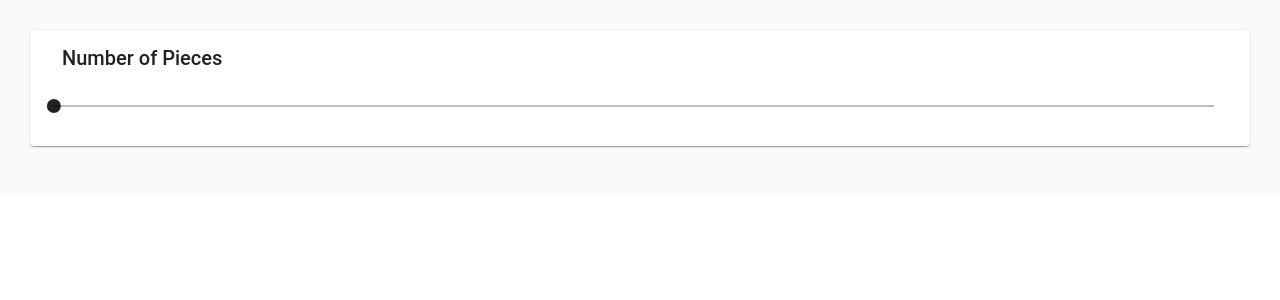
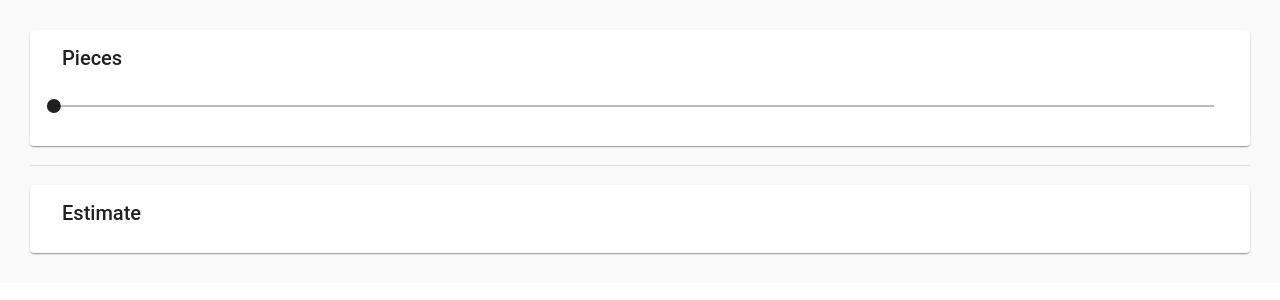
Before and after one commit to RyanDrx/angular-8-chipman-mimo, an Angular app: page / in a window 1280 px wide. Shown: the top 300 px of the page. Built offline with nearby package versions, Linux system fonts and the light colour scheme.

Commit message:
1 file modified

```diff
--- a/src/app/app.component.html
+++ b/src/app/app.component.html
@@ -1,24 +1,27 @@
 <section>
     <mat-card>
         <mat-card-header>
-			<mat-card-title> Number of Pieces</mat-card-title>
+            <mat-card-title> Pieces</mat-card-title>
         </mat-card-header>
         <mat-card-content>
-			<mat-slider thumbLabel tickInterval="auto" min="1" max="150" step="1" value="1" [(ngModel)]="value" (change)="sliderChange($event)" >
+            <mat-slider thumbLabel tickInterval="auto" min="1" max="150" step="1" value="1" [(ngModel)]="value"
+                (change)="sliderChange($event)">
             </mat-slider>
 
         </mat-card-content>
     </mat-card>
     <br />
- <mat-card *ngIf="estimated">
+    <mat-divider></mat-divider>
+    <br />
+    <mat-card>
         <mat-card-header>
             <mat-card-title>Estimate</mat-card-title>
         </mat-card-header>
         <mat-card-content>
-
+            <div *ngIf="estimated">
                 <mat-grid-list cols="4" rowHeight="150px">
                     <mat-grid-tile [colspan]="3" [rowspan]="2">
-<table mat-table [dataSource]="workers" >
+                        <table mat-table [dataSource]="workers">
                             <ng-container matColumnDef="position">
                                 <th mat-header-cell *matHeaderCellDef> Pos. </th>
                                 <td mat-cell *matCellDef="let worker"> {{worker.position}} </td>
@@ -49,14 +52,14 @@
                         </table>
                     </mat-grid-tile>
                     <mat-grid-tile [colspan]="1" [rowspan]="1" s>
-           <h3 >Regular: <strong>{{estimate.regularTotal | currency}}</strong> </h3>
+                        <h3>Regular: <strong>{{estimate.regularTotal | currency}}</strong> </h3>
                     </mat-grid-tile>
-   <mat-grid-tile  [colspan]="1" [rowspan]="1">
-           <h3 >Overtime: <strong>{{estimate.overtimeTotal | currency}}</strong> </h3>
+                    <mat-grid-tile [colspan]="1" [rowspan]="1">
+                        <h3>Overtime: <strong>{{estimate.overtimeTotal | currency}}</strong> </h3>
                     </mat-grid-tile>
+                </mat-grid-list>
+            </div>
 
-</mat-grid-list>
-<mat-divider></mat-divider>
 
         </mat-card-content>
     </mat-card>
```
Lines whose indentation alone changed are shown as unchanged.
